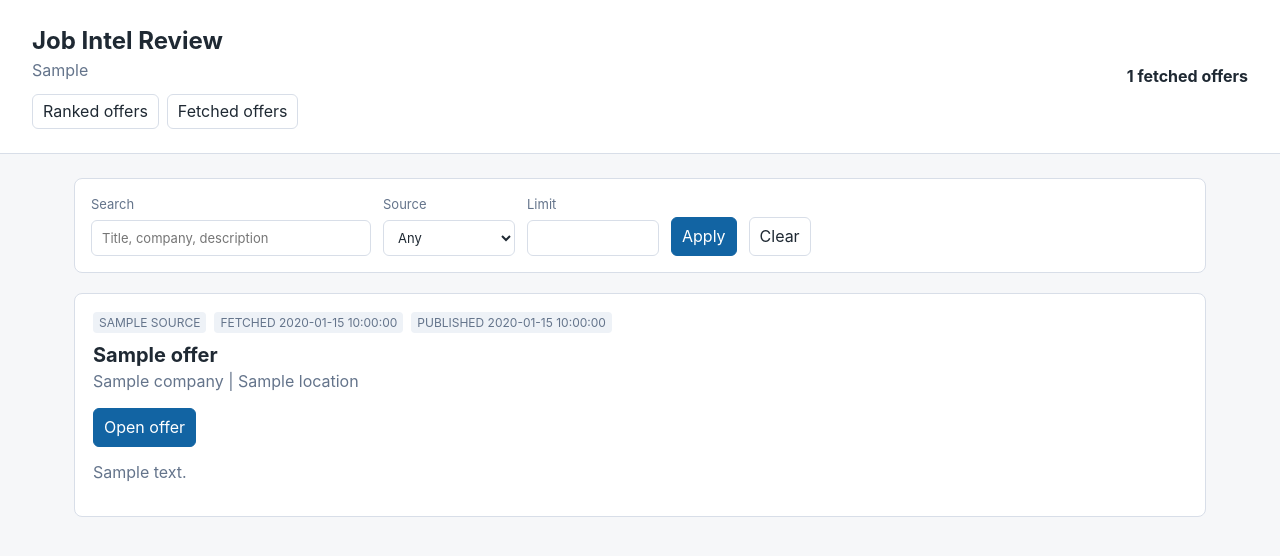
After one commit to mathieu-portfolio/job-intel, a FastAPI app: template app/ui/templates/offers.html in a window 1280 px wide. The commit adds this page. Shown: the top 556 px of the page. Run offline with FastAPI, Linux system fonts and the light colour scheme; the template is opened without the code that fills it: most values are stand-ins (such as "Sample title", 1, 10 or a date in 2020).

Commit message:
Add fetched offers review page

```diff
--- a/app/ui.py
+++ b/app/ui.py
@@ -13,6 +13,7 @@ from app.storage.sqlite import (
     clear_rankings,
     get_review_filter_options,
     list_ranked_offers,
+    list_unranked_review_offers,
     update_offer_status,
 )
 from app.workflows import fetch_offers, rank_offers
@@ -110,6 +111,36 @@ def create_app(db_path: Path = DEFAULT_DB_PATH) -> FastAPI:
                 "options": get_review_filter_options(request.app.state.db_path),
                 "db_path": request.app.state.db_path,
                 "workflow_notice": request.app.state.workflow_notice,
+                "active_page": "ranked",
+            },
+        )
+
+    @app.get("/offers", response_class=HTMLResponse)
+    def fetched_offers(
+        request: Request,
+        q: str | None = None,
+        source: str | None = None,
+        limit: int = 100,
+    ) -> HTMLResponse:
+        offers = list_unranked_review_offers(
+            db_path=request.app.state.db_path,
+            search=q or None,
+            source=source or None,
+            limit=limit,
+        )
+        return templates.TemplateResponse(
+            request,
+            "offers.html",
+            {
+                "offers": offers,
+                "filters": {
+                    "q": q or "",
+                    "source": source or "",
+                    "limit": limit,
+                },
+                "options": get_review_filter_options(request.app.state.db_path),
+                "db_path": request.app.state.db_path,
+                "active_page": "offers",
             },
         )
 
--- a/app/ui/static/styles.css
+++ b/app/ui/static/styles.css
@@ -70,6 +70,29 @@ h1 {
 
 .header-actions form {
   margin: 0;
+}
+
+.nav-links {
+  display: flex;
+  flex-wrap: wrap;
+  gap: 8px;
+  margin-top: 12px;
+}
+
+.nav-links a {
+  min-height: 32px;
+  border: 1px solid var(--line);
+  border-radius: 6px;
+  padding: 5px 10px;
+  color: var(--text);
+  text-decoration: none;
+}
+
+.nav-links a.active {
+  border-color: var(--accent);
+  background: var(--accent-soft);
+  color: var(--accent);
+  font-weight: 700;
 }
 
 main {
@@ -197,6 +220,10 @@ label {
   width: 100%;
 }
 
+.offers-filters .wide-filter {
+  flex-basis: 280px;
+}
+
 select,
 input,
 button,
@@ -319,6 +346,13 @@ h2 {
   margin: 14px 0;
 }
 
+.description-preview {
+  display: -webkit-box;
+  overflow: hidden;
+  -webkit-box-orient: vertical;
+  -webkit-line-clamp: 3;
+}
+
 details {
   border-top: 1px solid var(--line);
   padding-top: 12px;
--- a/app/ui/templates/index.html
+++ b/app/ui/templates/index.html
@@ -11,6 +11,10 @@
       <div>
         <h1>Job Intel Review</h1>
         <p>{{ db_path }}</p>
+        <nav class="nav-links">
+          <a class="{% if active_page == 'ranked' %}active{% endif %}" href="/">Ranked offers</a>
+          <a class="{% if active_page == 'offers' %}active{% endif %}" href="/offers">Fetched offers</a>
+        </nav>
       </div>
       <div class="header-actions">
         <div class="count">{{ offers|length }} ranked offers</div>
--- /dev/null
+++ b/app/ui/templates/offers.html
@@ -0,0 +1,76 @@
+<!doctype html>
+<html lang="en">
+  <head>
+    <meta charset="utf-8">
+    <meta name="viewport" content="width=device-width, initial-scale=1">
+    <title>Fetched Offers - Job Intel Review</title>
+    <link rel="stylesheet" href="{{ url_for('static', path='styles.css') }}">
+  </head>
+  <body>
+    <header class="topbar">
+      <div>
+        <h1>Job Intel Review</h1>
+        <p>{{ db_path }}</p>
+        <nav class="nav-links">
+          <a class="{% if active_page == 'ranked' %}active{% endif %}" href="/">Ranked offers</a>
+          <a class="{% if active_page == 'offers' %}active{% endif %}" href="/offers">Fetched offers</a>
+        </nav>
+      </div>
+      <div class="header-actions">
+        <div class="count">{{ offers|length }} fetched offers</div>
+      </div>
+    </header>
+
+    <main>
+      <form class="filters offers-filters" method="get" action="/offers">
+        <label class="wide-filter">
+          Search
+          <input name="q" type="search" value="{{ filters.q }}" placeholder="Title, company, description">
+        </label>
+        <label>
+          Source
+          <select name="source">
+            <option value="">Any</option>
+            {% for value in options.sources %}
+              <option value="{{ value }}" {% if filters.source == value %}selected{% endif %}>{{ value }}</option>
+            {% endfor %}
+          </select>
+        </label>
+        <label>
+          Limit
+          <input name="limit" type="number" min="1" max="500" value="{{ filters.limit }}">
+        </label>
+        <button type="submit">Apply</button>
+        <a class="clear" href="/offers">Clear</a>
+      </form>
+
+      <section class="list">
+        {% for offer in offers %}
+          <article class="offer raw-offer">
+            <div class="offer-main">
+              <div>
+                <div class="meta">
+                  <span>{{ offer.source }}</span>
+                  <span>Fetched {{ offer.last_fetched_at }}</span>
+                  {% if offer.published_at %}<span>Published {{ offer.published_at }}</span>{% endif %}
+                </div>
+                <h2>{{ offer.title }}</h2>
+                <p class="company">{{ offer.company }}{% if offer.location %} | {{ offer.location }}{% endif %}</p>
+              </div>
+            </div>
+
+            <div class="actions">
+              {% if offer.url %}
+                <a class="primary" href="{{ offer.url }}" target="_blank" rel="noreferrer">Open offer</a>
+              {% endif %}
+            </div>
+
+            <p class="summary description-preview">{{ offer.description }}</p>
+          </article>
+        {% else %}
+          <p class="empty">No fetched offers match these filters.</p>
+        {% endfor %}
+      </section>
+    </main>
+  </body>
+</html>
```
Also changed, not shown: app/sql/offers/select_unranked_review.sql (added, +25 -0 lines), tests/test_sqlite_review.py (+39 -0 lines), tests/test_ui_workflows.py (+31 -2 lines), app/storage/sqlite.py.
